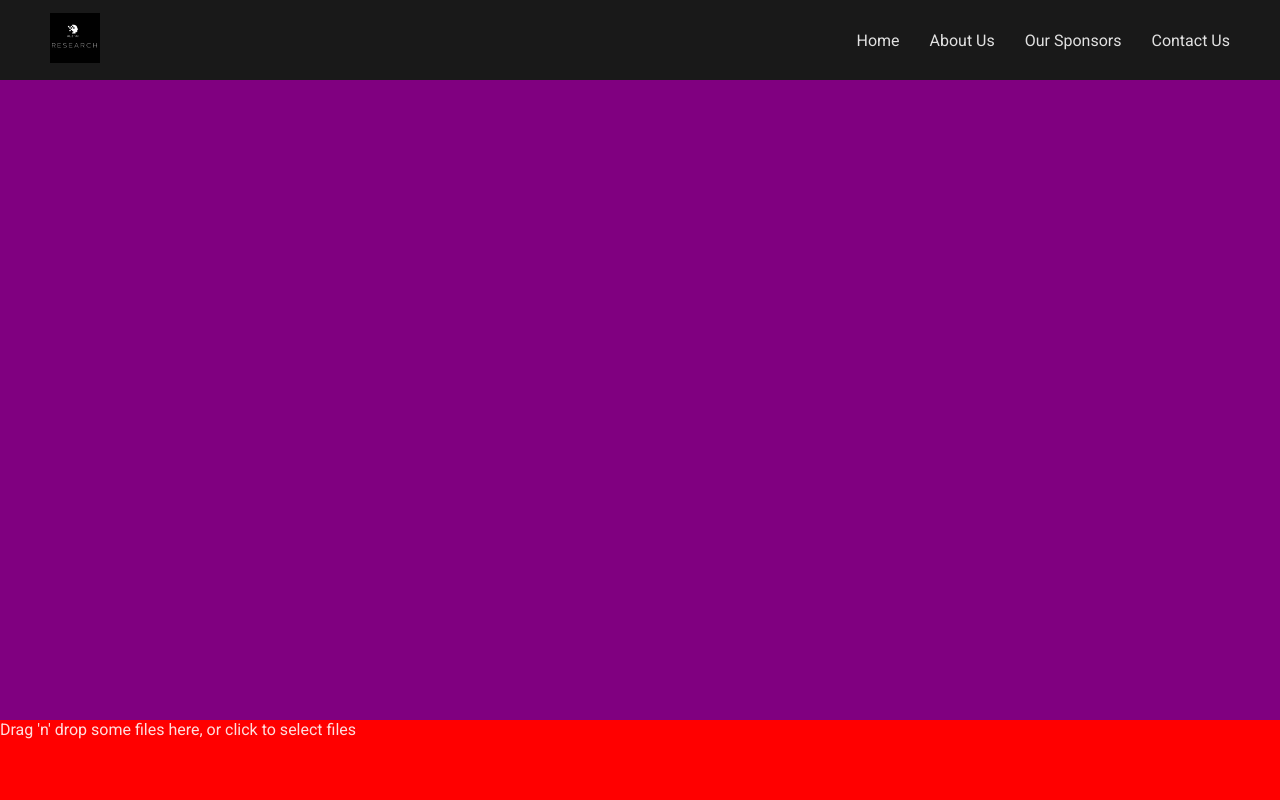
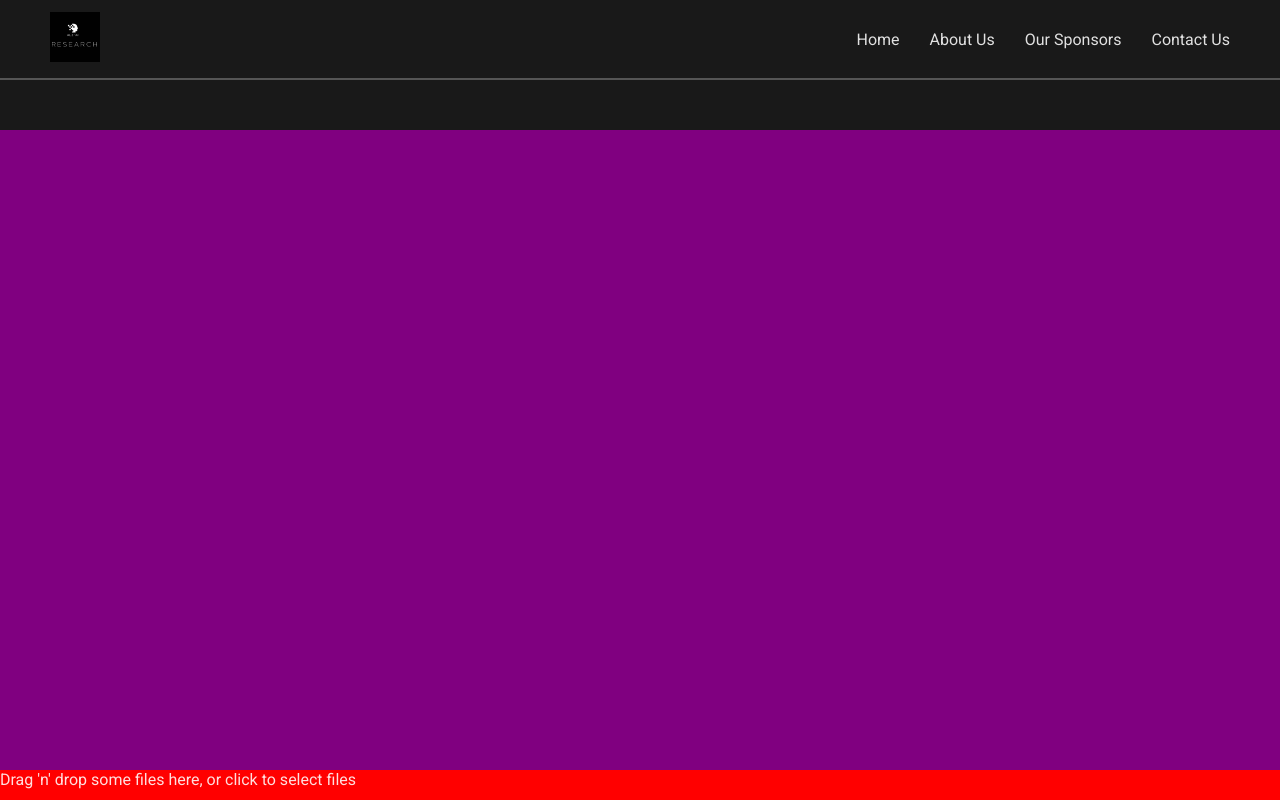
Before and after one commit to ALZ-AI/diagnose-alzheimer-frontend, a React app: page / in a window 1280 px wide. Shown: the top 800 px of the page. Built offline with nearby package versions, Linux system fonts and the light colour scheme.

Commit message:
Updated Header

```diff
--- a/src/components/Header/Header.js
+++ b/src/components/Header/Header.js
@@ -10,7 +10,7 @@ class Header extends React.Component {
 
     render() {
         return (
-            <header className={styles.header}>
+            <header className={styles["header"]}>
                 <a href="/">
                     <img src={Logo} alt="Menu Icon" className={styles["logo"]} />
                 </a>
--- a/src/components/Header/Header.module.scss
+++ b/src/components/Header/Header.module.scss
@@ -8,6 +8,10 @@
     display: flex;
     align-items: center;
     padding: 0 50px;
+    background-color: #191919;
+    border-bottom: 2px solid #555;
+    z-index: 1000;
+    margin-bottom: 50px;
 
     .logo {
         width: $logo_size;
```
